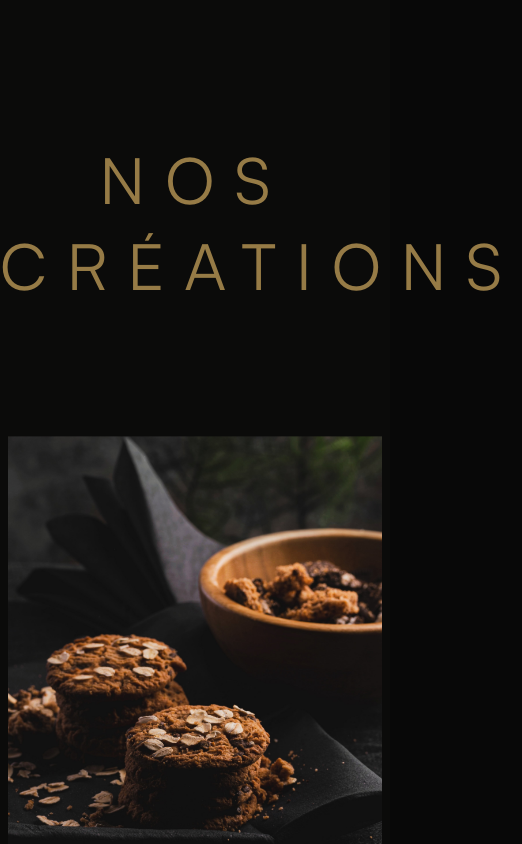
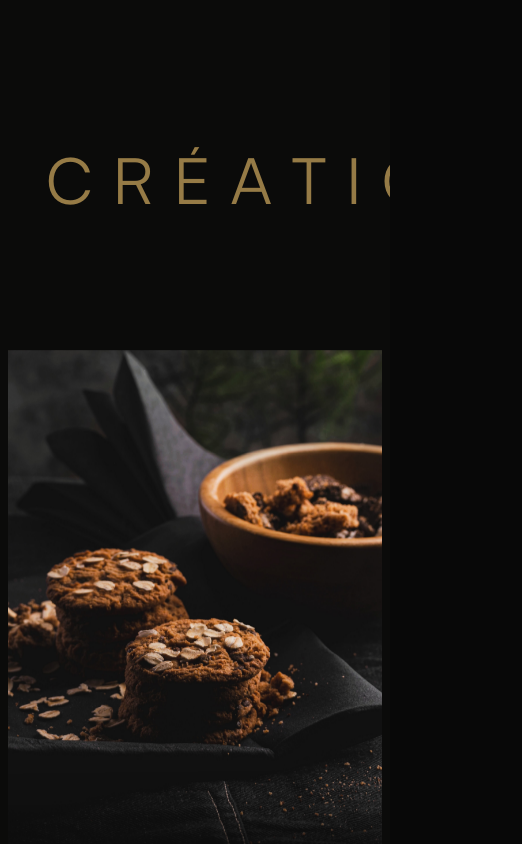
Before and after one commit to YacineNamane/lathena-royale, a React (Vite) app: page / in a window 390 px wide. Shown: the part 900-1744 px from the top of the page, 522 px wide, since content can reach past the window. Built offline with nearby package versions, Linux system fonts and the light colour scheme.

Commit message:
feat: refine store cards and creations title animation

```diff
--- a/src/sections/CreationsShowcase/CreationsShowcase.css
+++ b/src/sections/CreationsShowcase/CreationsShowcase.css
@@ -16,6 +16,15 @@
   margin: 0 0 8rem;
 
   text-align: center;
+
+  display: flex;
+  justify-content: center;
+  overflow: hidden;
+}
+
+.creations-showcase__letter {
+  display: inline-block;
+  will-change: opacity;
 }
 
 .creations-showcase__row {
--- a/src/sections/CreationsShowcase/CreationsShowcase.jsx
+++ b/src/sections/CreationsShowcase/CreationsShowcase.jsx
@@ -1,7 +1,75 @@
 import { motion } from "framer-motion";
+import { useEffect, useRef, useState } from "react";
 import { creations } from "../../data/creations";
 import { useLazyImage } from "../../hooks/useLazyImage";
 import "./CreationsShowcase.css";
+
+function FlashTitle() {
+  const ref = useRef(null);
+  const [started, setStarted] = useState(false);
+
+  useEffect(() => {
+    const element = ref.current;
+
+    if (!element) return;
+
+    const observer = new IntersectionObserver(
+      ([entry]) => {
+        if (entry.isIntersecting && !started) {
+          setStarted(true);
+          observer.disconnect();
+        }
+      },
+      {
+        threshold: 0.6,
+      },
+    );
+
+    observer.observe(element);
+
+    return () => observer.disconnect();
+  }, [started]);
+
+  const letters = "Nos Créations".split("");
+
+  return (
+    <h2
+      ref={ref}
+      className={`creations-showcase__title ${started ? "is-flashing" : ""}`}
+      aria-label="Nos Créations"
+    >
+      {letters.map((letter, index) => (
+        <motion.span
+          key={`${letter}-${index}`}
+          className="creations-showcase__letter"
+          initial={{
+            opacity: 0,
+          }}
+          animate={
+            started
+              ? {
+                  opacity: [0, 1, 0.15, 1, 0, 1],
+                }
+              : {
+                  opacity: 0,
+                }
+          }
+          transition={
+            started
+              ? {
+                  duration: 0.45 + Math.random() * 0.35,
+                  delay: Math.random() * 2.3,
+                  ease: "linear",
+                }
+              : {}
+          }
+        >
+          {letter === " " ? "\u00A0" : letter}
+        </motion.span>
+      ))}
+    </h2>
+  );
+}
 
 function CreationCard({ creation, index = 0 }) {
   const { ref, visible } = useLazyImage();
@@ -53,7 +121,6 @@ function CreationCard({ creation, index = 0 }) {
 
       <div className="creation-card__info">
         <h3>{creation.name}</h3>
-
         <span>{creation.season}</span>
       </div>
     </motion.article>
@@ -67,7 +134,7 @@ function CreationsShowcase() {
 
   return (
     <section className="creations-showcase">
-      <h2 className="creations-showcase__title">Nos Créations</h2>
+      <FlashTitle />
 
       <div className="creations-showcase__row creations-showcase__row--large">
         {firstRow.map((creation, index) => (
--- a/src/sections/StoresShowcase/StoreCard.jsx
+++ b/src/sections/StoresShowcase/StoreCard.jsx
@@ -1,4 +1,10 @@
-function StoreCard({ store, angle }) {
+import { motion, useTransform } from "framer-motion";
+
+function StoreCard({ store, angle, progress }) {
+  const imageX = useTransform(progress, [0, 0.5, 1], ["-14%", "0%", "14%"]);
+
+  const imageY = useTransform(progress, [0, 0.5, 1], ["-6%", "0%", "6%"]);
+
   return (
     <article
       className="store-card"
@@ -7,13 +13,20 @@ function StoreCard({ store, angle }) {
       }}
     >
       <div className="store-card__viewport">
-        <img src={store.image} alt={store.title} />
-      </div>
+        <motion.img
+          src={store.image}
+          alt={store.city}
+          style={{
+            x: imageX,
+            y: imageY,
+          }}
+        />
 
-      <div className="store-card__info">
-        <h3>{store.title}</h3>
+        <div className="store-card__locations">
+          <span className="store-card__city">{store.city}</span>
 
-        <p>{store.description}</p>
+          <span className="store-card__address">{store.address}</span>
+        </div>
       </div>
     </article>
   );
--- a/src/sections/StoresShowcase/StoresRing.jsx
+++ b/src/sections/StoresShowcase/StoresRing.jsx
@@ -15,7 +15,13 @@ function StoresRing({ progress, stores }) {
       }}
     >
       {stores.map((store, index) => (
-        <StoreCard key={store.id} store={store} angle={POSITIONS[index]} />
+        <StoreCard
+          key={store.id}
+          store={store}
+          angle={POSITIONS[index]}
+          progress={progress}
+          index={index}
+        />
       ))}
     </motion.div>
   );
--- a/src/sections/StoresShowcase/StoresShowcase.css
+++ b/src/sections/StoresShowcase/StoresShowcase.css
@@ -1,72 +1,69 @@
 .stores-showcase {
   height: 250vh;
-
-  background: #faf7f2;
-
+  background: var(--color-dark);
   perspective: 1600px;
 }
 
 .stores-showcase__sticky {
   position: sticky;
-
   top: 0;
-
   height: 100vh;
-
   overflow: hidden;
 }
 
 .stores-showcase__scene {
   position: absolute;
-
   inset: 0;
 
   display: flex;
-
   align-items: center;
-
   justify-content: center;
 
   perspective: 1800px;
-
   transform-style: preserve-3d;
 }
 
 .stores-showcase__title {
+  display: flex;
+  justify-content: center;
+  align-items: center;
+  margin: 0 auto;
   position: absolute;
-
-  top: 80px;
-
-  left: 8vw;
-
+  top: 60px;
   z-index: 10;
+  width: 100%;
 }
 
 .stores-showcase__title h2 {
-  font-size: clamp(3rem, 6vw, 5rem);
-
-  font-weight: 300;
+  font-family: var(--font-secondary);
+  text-transform: uppercase;
+  font-size: clamp(4rem, 8vw, 8rem);
+  font-weight: 200;
+  letter-spacing: 20px;
+  color: var(--color-gold-soft);
+  margin: 0 0 8rem;
+  text-align: center;
 }
 
 .stores-showcase__title p {
-  margin-top: 20px;
+  margin-top: 24px;
+  max-width: 420px;
+  line-height: 1.6;
 }
 
 .stores-ring {
   position: relative;
-
   width: 0;
-
   height: 0;
-
   transform-style: preserve-3d;
+  margin-top: 100px;
 }
 
 .store-card {
   position: absolute;
 
-  width: 360px;
-  height: 300px;
+  width: 270px;
+  height: 270px;
 
   top: 50%;
   left: 50%;
@@ -81,56 +78,66 @@
   backface-visibility: hidden;
 }
 
-.store-card__inner {
-  width: 100%;
-
-  height: 100%;
-
+.store-card__viewport {
   position: relative;
 
-  transform-style: preserve-3d;
-}
-
-.store-card__viewport {
   width: 100%;
   height: 100%;
 
   overflow: hidden;
 
-  position: relative;
-
-  transform-style: preserve-3d;
+  transform-style: flat;
 }
 
 .store-card__viewport img {
+  position: absolute;
+
   width: 150%;
   height: 150%;
-
-  object-fit: cover;
-
-  position: absolute;
 
   top: -25%;
   left: -25%;
 
+  max-width: none;
+
+  object-fit: cover;
+
+  display: block;
+
   will-change: transform;
 }
 
-.store-card__info {
+.store-card__locations {
   position: absolute;
+  left: 10px;
+  right: 10px;
+  bottom: 10px;
+  display: flex;
+  align-items: flex-end;
+  justify-content: space-between;
+  align-items: center;
+  color: white;
+  z-index: 2;
+  pointer-events: none;
+}
 
-  left: 30px;
+.store-card__city {
+  color: var(--color-gold-soft);
+  font-size: 1rem;
+  font-weight: 600;
+  letter-spacing: 0.02em;
+}
 
-  bottom: 30px;
-
-  color: white;
-
-  transform: translateZ(60px);
+.store-card__address {
+  max-width: 55%;
+  font-size: 0.5rem;
+  line-height: 1.4;
+  text-align: right;
+  opacity: 0.8;
 }
 
 .store-card__info h3 {
   font-size: 2rem;
-
   font-weight: 400;
 }
 
--- a/src/sections/StoresShowcase/StoresShowcase.jsx
+++ b/src/sections/StoresShowcase/StoresShowcase.jsx
@@ -1,5 +1,5 @@
 import { useRef } from "react";
-import { motion, useScroll, useSpring, useTransform } from "framer-motion";
+import { motion, useScroll, useSpring } from "framer-motion";
 
 import StoresRing from "./StoresRing";
 import { stores } from "../../data/stores";
@@ -11,7 +11,6 @@ function StoresShowcase() {
 
   const { scrollYProgress } = useScroll({
     target: sectionRef,
-
     offset: ["start start", "end end"],
   });
 
@@ -21,30 +20,16 @@ function StoresShowcase() {
     mass: 0.4,
   });
 
-  const cameraRotateX = useTransform(
-    progress,
-
-    [0, 1],
-    [2, -2],
-  );
-
   return (
     <section ref={sectionRef} className="stores-showcase">
       <div className="stores-showcase__sticky">
         <header className="stores-showcase__title">
           <h2>Nos Maisons</h2>
-
-          <p>Des écrins dédiés à L'Athena Royale.</p>
         </header>
 
-        <motion.div
-          className="stores-showcase__scene"
-          style={{
-            rotateX: cameraRotateX,
-          }}
-        >
+        <div className="stores-showcase__scene">
           <StoresRing progress={progress} stores={stores} />
-        </motion.div>
+        </div>
       </div>
     </section>
   );
```
